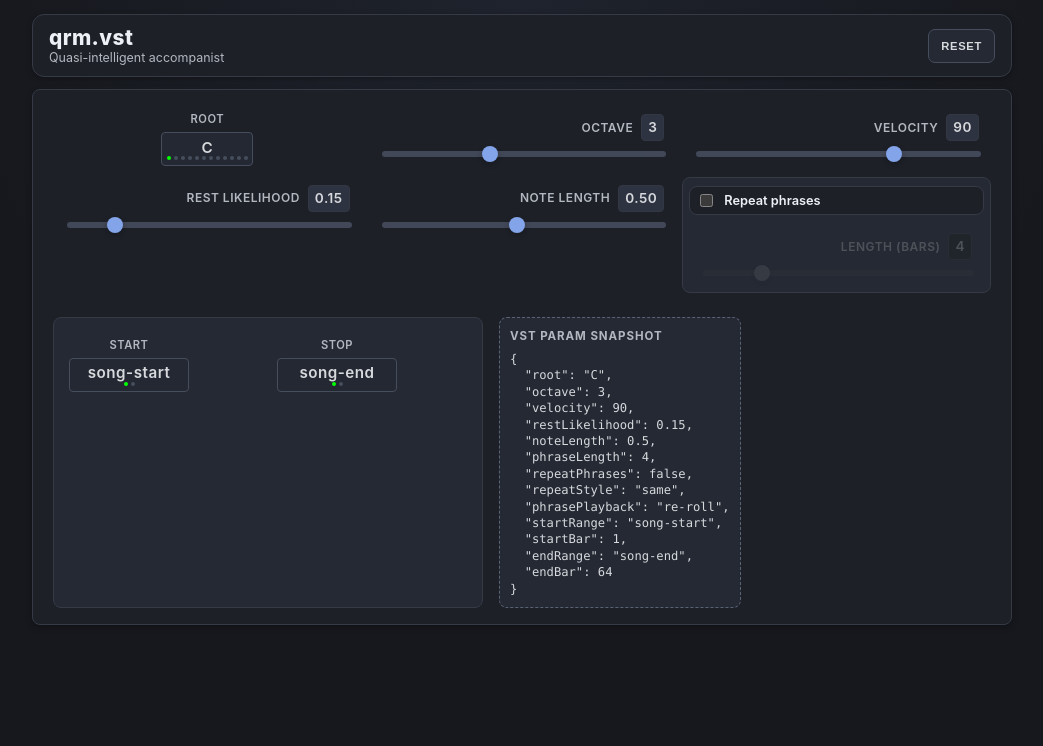
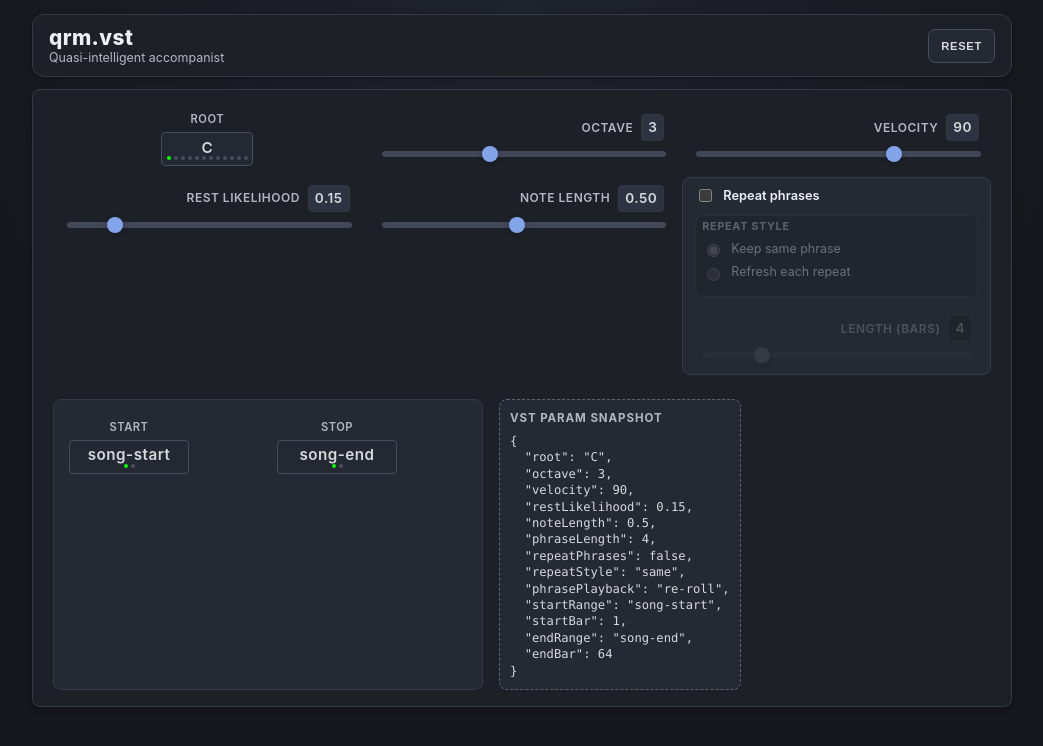
Before and after one commit to bso2001/qrm-ui, a Svelte app: page / in a window 1280 px wide. Shown: the top 746 px of the page, without its empty margins (118-1161 px from the left). Built offline with nearby package versions, Linux system fonts and the light colour scheme.

Commit message:
Keep repeat controls height fixed

```diff
--- a/src/App.svelte
+++ b/src/App.svelte
@@ -245,7 +245,6 @@
 
 				<div class="control phrase-group-control">
 					<div class="phrase-group">
-						<div class="repeat-controls">
 						<label class="repeat-toggle">
 							<input
 								type="checkbox"
@@ -261,8 +260,7 @@
 							<span>Repeat phrases</span>
 						</label>
 
-							{#if model.repeatPhrases}
-								<div class="repeat-style-group">
+						<div class="repeat-style-group" class:dimmed={!model.repeatPhrases}>
 							<div class="repeat-style-label">Repeat style</div>
 							<label class="repeat-style-option">
 								<input
@@ -270,6 +268,7 @@
 									name="repeat-style"
 									value="same"
 									checked={model.repeatStyle === 'same'}
+									disabled={!model.repeatPhrases}
 									on:change={e =>
 									{
 										model = {
@@ -286,6 +285,7 @@
 									name="repeat-style"
 									value="refresh"
 									checked={model.repeatStyle === 'refresh'}
+									disabled={!model.repeatPhrases}
 									on:change={e =>
 									{
 										model = {
@@ -296,8 +296,6 @@
 								/>
 								<span>Refresh each repeat</span>
 							</label>
-								</div>
-							{/if}
 						</div>
 						<div class="phrase-length-wrap" class:dimmed={!model.repeatPhrases}>
 							<Slider
@@ -534,20 +532,11 @@
 		position: relative;
 	}
 
-	.repeat-controls {
-		display: flex;
-		flex-direction: column;
-		gap: 8px;
-		padding: 4px 6px;
-		border: 1px solid var(--border-main);
-		border-radius: 8px;
-		background: var(--bg-card);
-	}
-
 	.repeat-toggle {
 		display: flex;
 		align-items: center;
 		gap: 8px;
+		padding: 0 6px;
 		font-size: 0.8rem;
 		font-weight: 600;
 		color: var(--text-heading);
@@ -561,8 +550,17 @@
 		display: flex;
 		flex-direction: column;
 		gap: 5px;
+		margin: 0 6px;
+		padding: 6px 6px 2px;
+		border: 1px solid var(--border-main);
+		border-radius: 8px;
+		background: var(--bg-card);
 		padding-top: 2px;
-		border-top: 1px solid var(--border-main);
+		min-height: 76px;
+	}
+
+	.repeat-style-group.dimmed {
+		opacity: 0.4;
 	}
 
 	.repeat-style-label {
```
Lines whose indentation alone changed are shown as unchanged.
